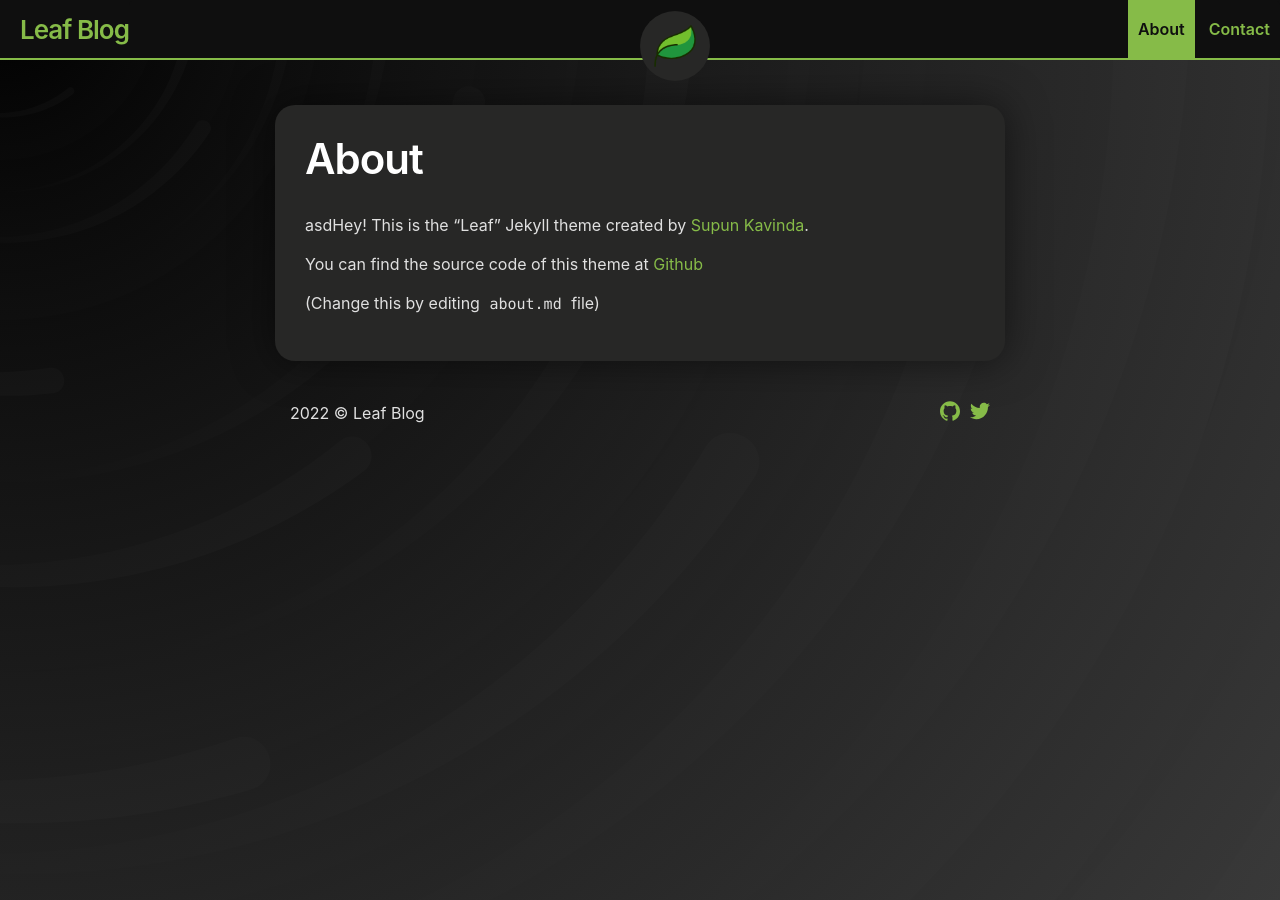
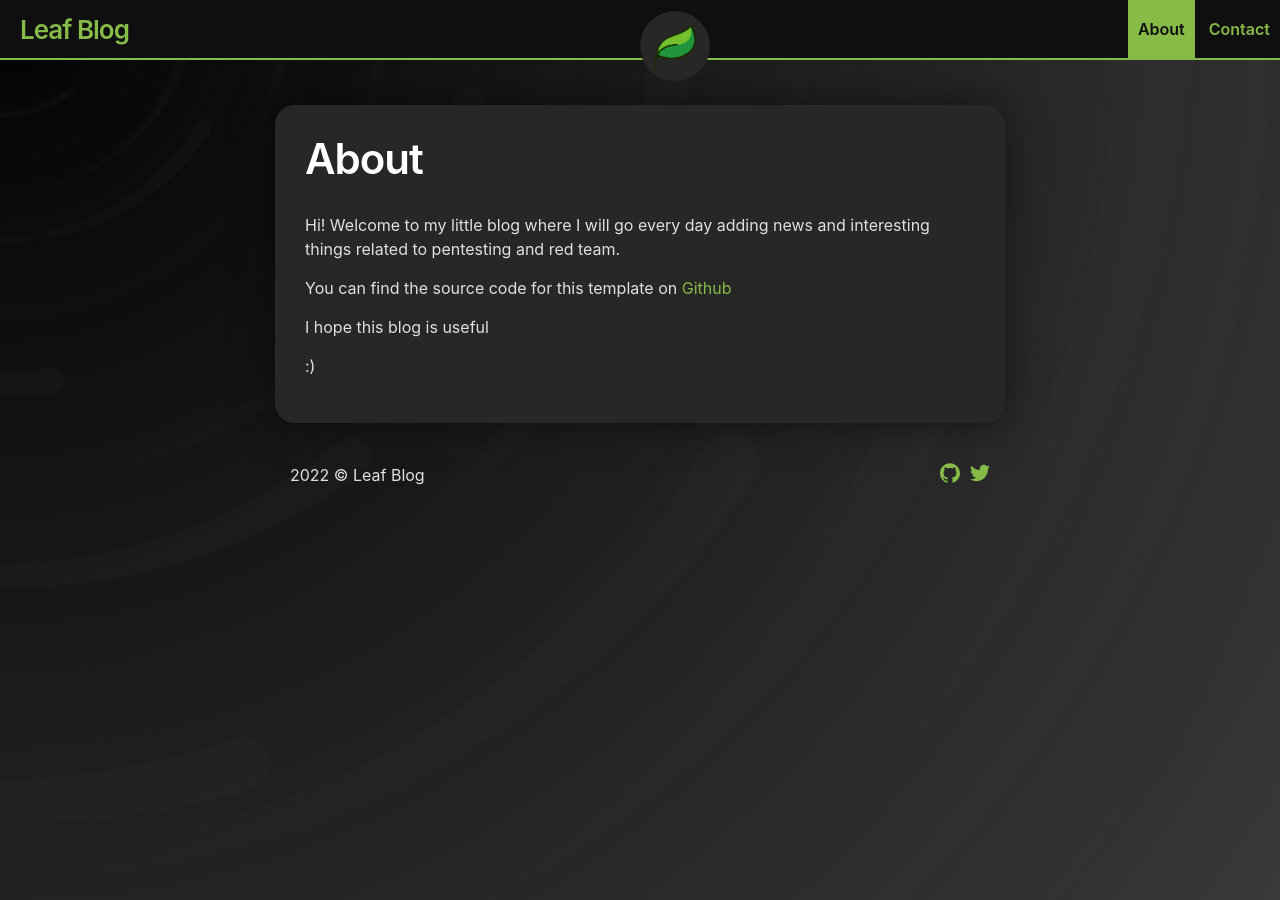
Before and after one commit to 10hxrz/10hxrz.github.io, a Jekyll site: the page built from about.md, in a window 1280 px wide. Built offline with Jekyll 4.4.1, drawn with Linux system fonts in a browser that asks for light colours.

Commit message:
Update about.md

```diff
--- a/about.md
+++ b/about.md
@@ -3,8 +3,10 @@ title: About
 layout: page
 ---
 
-asdHey! This is the "Leaf" Jekyll theme created by <a rel="me" target="_blank" href="https://twitter.com/_SupunKavinda">Supun Kavinda</a>.
+Hi! Welcome to my little blog where I will go every day adding news and interesting things related to pentesting and red team.
 
-You can find the source code of this theme at <a href="https://github.com/SupunKavinda/jekyll-theme-leaf">Github</a>
+You can find the source code for this template on <a target="_blank" href="https://github.com/m4rxb/m4rxb.github.io">Github</a>
 
-(Change this by editing `about.md` file)
+I hope this blog is useful
+
+:)
```
